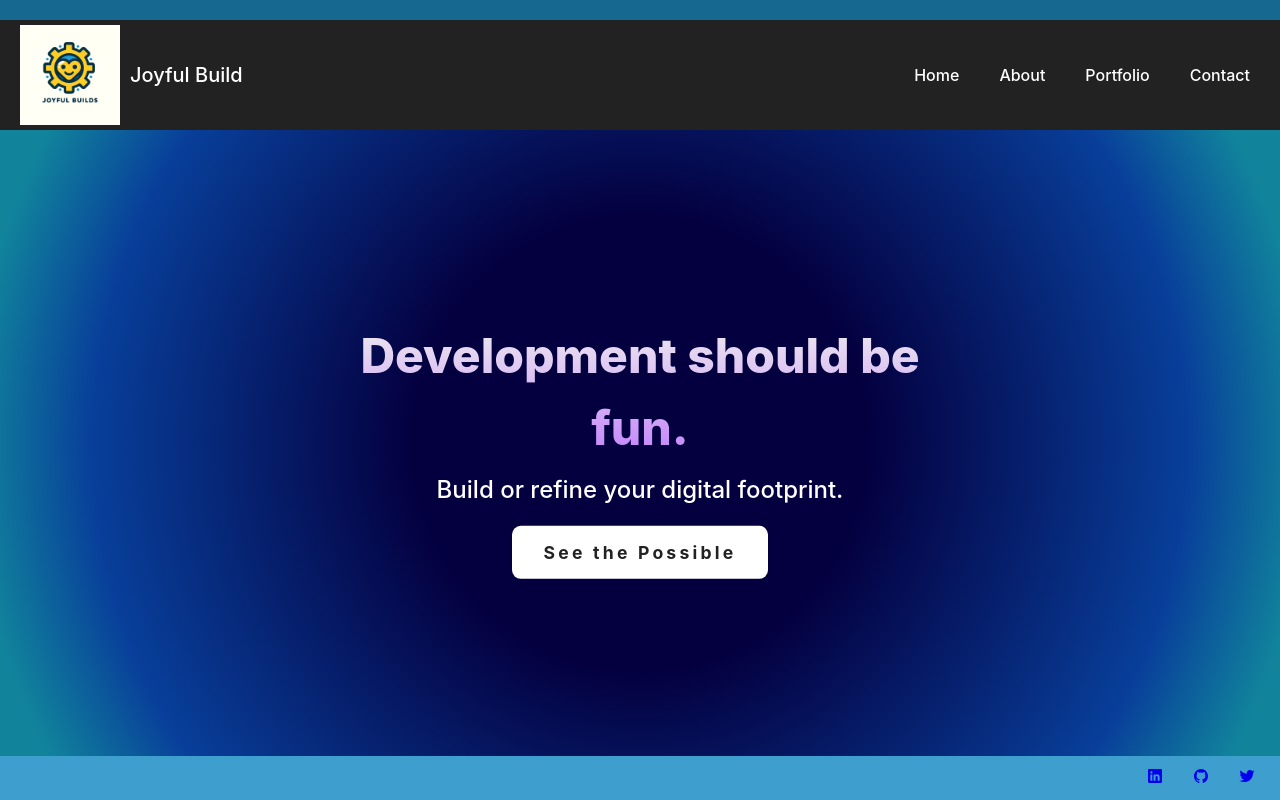
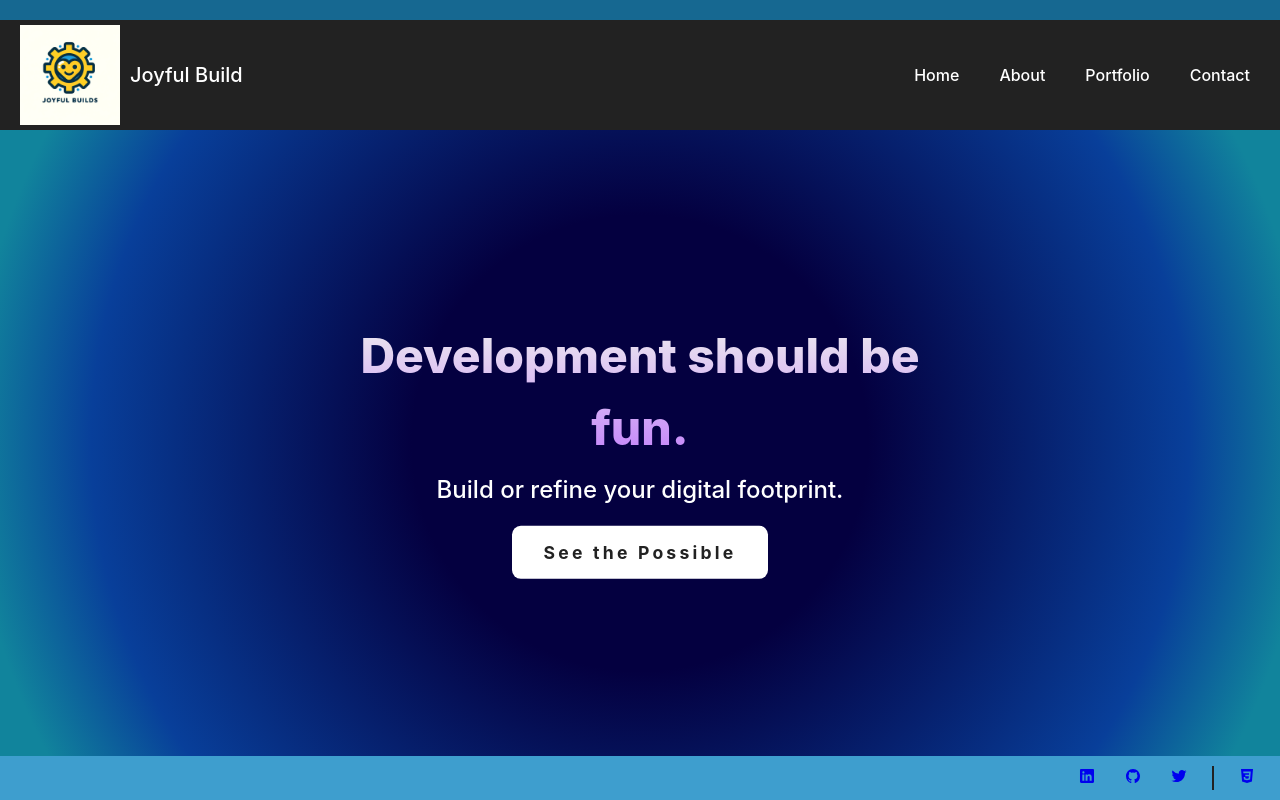
Before and after one commit to emeria/joyfulbuilds, a React (Vite) app: page / in a window 1280 px wide. Built offline with nearby package versions, Linux system fonts and the light colour scheme.

Commit message:
added css battles and styling to hero button

```diff
--- a/src/components/Footer.tsx
+++ b/src/components/Footer.tsx
@@ -1,6 +1,6 @@
 import { Link } from 'react-router-dom';
 import { IonIcon } from '@ionic/react';
-import { logoLinkedin, logoGithub, logoTwitter } from 'ionicons/icons';
+import { logoLinkedin, logoGithub, logoTwitter, logoCss3 } from 'ionicons/icons';
 import '../styles/Footer.css';
 
 const Footer: React.FC = () => {
@@ -13,6 +13,10 @@ const Footer: React.FC = () => {
           <li><Link to="https://www.linkedin.com/in/christopher-gracia/"><IonIcon icon={logoLinkedin} aria-label="social-linkedin"></IonIcon></Link></li>
           <li><Link to="https://github.com/emeria"><IonIcon icon={logoGithub} aria-label="social-github"></IonIcon></Link></li>
           <li><Link to="https://twitter.com/cgracia"><IonIcon icon={logoTwitter} aria-label="social-twitter"></IonIcon></Link></li>
+          <li className='vertical-separator'></li>
+          <li><Link to="https://cssbattle.dev/player/emeria"><IonIcon icon={logoCss3} aria-label="social-css-battle"></IonIcon></Link></li>
+
+
         </ul>
 
       </div>
--- a/src/styles/Footer.css
+++ b/src/styles/Footer.css
@@ -24,3 +24,7 @@
   .footer a:hover {
     color: #14455e;
   }
+
+  .vertical-separator {
+    border-left: 2px solid rgb(34,34,34);
+  }
--- a/src/styles/Hero.css
+++ b/src/styles/Hero.css
@@ -48,8 +48,11 @@
     font-weight: bold;
     letter-spacing: .2rem;
     color: #222;
-
 }
+.hero-link:hover {
+    color: white;
+    background-color: #14455e;
+  }
 
 @media screen and (max-width: 600px){
     .hero-title {
```
